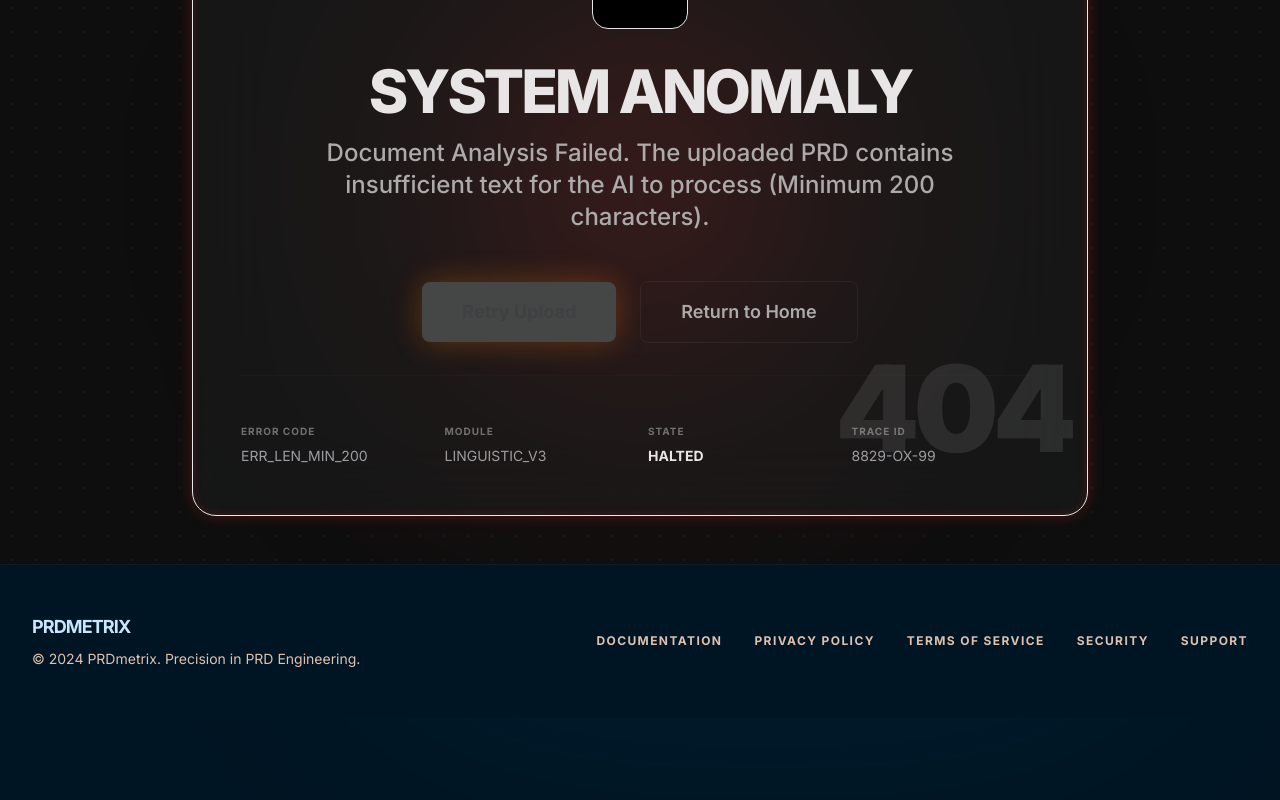
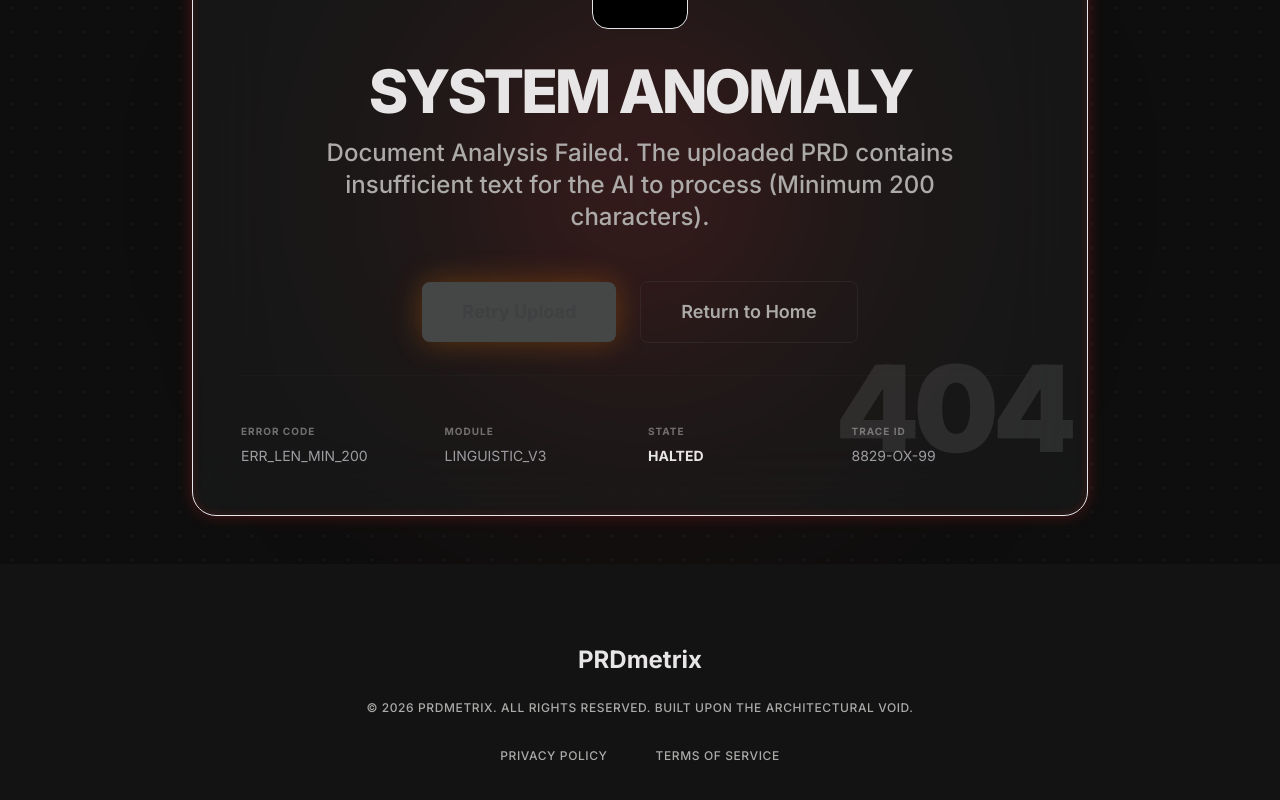
Before and after one commit to lowfatgeek/prd-evaluator, a Next.js app in the folder frontend/: page /error in a window 1280 px wide. Shown: the part 196-996 px from the top of the page. Before the commit the page ends 913 px from the top, so only its background shows below. Built offline with nearby package versions, Linux system fonts and the light colour scheme.

Commit message:
style: synchronize footer layout across all pages

```diff
--- a/frontend/src/app/error/page.tsx
+++ b/frontend/src/app/error/page.tsx
@@ -97,18 +97,21 @@ export default function ErrorPage() {
         </main>
 
         {/* Footer Component */}
-        <footer className="w-full border-t border-[#574335]/15 bg-[#001523] text-sm font-sans tracking-widest relative z-10">
-          <div className="flex flex-col md:flex-row justify-between items-center px-8 py-12 w-full max-w-screen-2xl mx-auto">
-            <div className="mb-8 md:mb-0">
-              <div className="text-lg font-bold text-[#cae6ff] mb-2 uppercase tracking-tighter">PRDmetrix</div>
-              <div className="text-[#dec1af] normal-case tracking-normal">© 2024 PRDmetrix. Precision in PRD Engineering.</div>
+        <footer className="bg-[#131313] border-none w-full py-20 px-12 mt-auto relative z-10">
+          <div className="flex flex-col items-center text-center w-full max-w-[1920px] mx-auto">
+            <div className="mb-6">
+              <div className="text-2xl font-bold text-[#e7e5e5]">
+                PRDmetrix
+              </div>
             </div>
-            <div className="flex flex-wrap justify-center gap-x-8 gap-y-4">
-              <a className="text-[#dec1af] hover:text-[#f77f00] transition-colors uppercase font-bold text-xs" href="#">Documentation</a>
-              <a className="text-[#dec1af] hover:text-[#f77f00] transition-colors uppercase font-bold text-xs" href="#">Privacy Policy</a>
-              <Link className="text-[#dec1af] hover:text-[#f77f00] transition-colors uppercase font-bold text-xs" href="/terms">Terms of Service</Link>
-              <a className="text-[#dec1af] hover:text-[#f77f00] transition-colors uppercase font-bold text-xs" href="#">Security</a>
-              <a className="text-[#dec1af] hover:text-[#f77f00] transition-colors uppercase font-bold text-xs" href="#">Support</a>
+
+            <p className="text-xs font-medium uppercase tracking-[0.05em] text-[#acabaa] mb-8">
+              © {new Date().getFullYear()} PRDmetrix. All rights reserved. Built upon the Architectural Void.
+            </p>
+
+            <div className="flex flex-wrap justify-center gap-8 md:gap-12">
+              <Link className="text-xs font-medium uppercase tracking-[0.05em] text-[#acabaa] hover:text-[#e7e5e5] transition-colors active:scale-[0.98]" href="/privacy">Privacy Policy</Link>
+              <Link className="text-xs font-medium uppercase tracking-[0.05em] text-[#acabaa] hover:text-[#e7e5e5] transition-colors active:scale-[0.98]" href="/terms">Terms of Service</Link>
             </div>
           </div>
         </footer>
--- a/frontend/src/app/privacy/page.tsx
+++ b/frontend/src/app/privacy/page.tsx
@@ -252,20 +252,20 @@ export default function PrivacyPage() {
       </main>
 
       <footer className="bg-[#131313] border-none w-full py-20 px-12 mt-auto">
-        <div className="flex flex-col md:flex-row justify-between items-center w-full max-w-[1920px] mx-auto">
-          <div className="mb-8 md:mb-0 text-center md:text-left">
-            <div className="text-lg font-bold text-[#e7e5e5] mb-4">
+        <div className="flex flex-col items-center text-center w-full max-w-[1920px] mx-auto">
+          <div className="mb-6">
+            <div className="text-2xl font-bold text-[#e7e5e5]">
               PRDmetrix
             </div>
-            <p className="text-xs font-medium uppercase tracking-[0.05em] text-[#acabaa]">
-              © {new Date().getFullYear()} PRDmetrix. All rights reserved. Built upon the Architectural Void.
-            </p>
           </div>
+
+          <p className="text-xs font-medium uppercase tracking-[0.05em] text-[#acabaa] mb-8">
+            © {new Date().getFullYear()} PRDmetrix. All rights reserved. Built upon the Architectural Void.
+          </p>
+
           <div className="flex flex-wrap justify-center gap-8 md:gap-12">
             <Link className="text-xs font-medium uppercase tracking-[0.05em] text-[#acabaa] hover:text-[#e7e5e5] transition-colors active:scale-[0.98]" href="/privacy">Privacy Policy</Link>
             <Link className="text-xs font-medium uppercase tracking-[0.05em] text-[#acabaa] hover:text-[#e7e5e5] transition-colors active:scale-[0.98]" href="/terms">Terms of Service</Link>
-            <a className="text-xs font-medium uppercase tracking-[0.05em] text-[#acabaa] hover:text-[#e7e5e5] transition-colors active:scale-[0.98]" href="#">Security</a>
-            <a className="text-xs font-medium uppercase tracking-[0.05em] text-[#acabaa] hover:text-[#e7e5e5] transition-colors active:scale-[0.98]" href="#">Contact</a>
           </div>
         </div>
       </footer>
--- a/frontend/src/app/result/[id]/page.tsx
+++ b/frontend/src/app/result/[id]/page.tsx
@@ -317,18 +317,21 @@ export default function ResultPage() {
       </main>
 
       {/* Footer */}
-      <footer className="bg-[#131313] border-none py-20 px-12 mt-auto">
-        <div className="flex flex-col md:flex-row justify-between items-center w-full max-w-[1920px] mx-auto">
-          <div className="text-lg font-bold text-[#e7e5e5] mb-8 md:mb-0">PRDmetrix</div>
-          <div className="flex gap-8 md:gap-12 text-xs font-medium uppercase tracking-[0.05em] mb-8 md:mb-0 flex-wrap justify-center">
-            <a className="text-[#acabaa] hover:text-[#e7e5e5] transition-colors" href="#">Privacy Policy</a>
-            <Link className="text-[#acabaa] hover:text-[#e7e5e5] transition-colors" href="/terms">Terms of Service</Link>
-            <a className="text-[#acabaa] hover:text-[#e7e5e5] transition-colors" href="#">Security</a>
-            <a className="text-[#acabaa] hover:text-[#e7e5e5] transition-colors" href="#">Contact</a>
+      <footer className="bg-[#131313] border-none w-full py-20 px-12 mt-auto">
+        <div className="flex flex-col items-center text-center w-full max-w-[1920px] mx-auto">
+          <div className="mb-6">
+            <div className="text-2xl font-bold text-[#e7e5e5]">
+              PRDmetrix
+            </div>
           </div>
-          <div className="text-[#acabaa] text-xs font-medium uppercase tracking-[0.05em] text-center md:text-right">
-            © 2024 PRDmetrix. All rights reserved. <br/>
-            <span className="opacity-40">Built upon the Architectural Void.</span>
+
+          <p className="text-xs font-medium uppercase tracking-[0.05em] text-[#acabaa] mb-8">
+            © {new Date().getFullYear()} PRDmetrix. All rights reserved. Built upon the Architectural Void.
+          </p>
+
+          <div className="flex flex-wrap justify-center gap-8 md:gap-12">
+            <Link className="text-xs font-medium uppercase tracking-[0.05em] text-[#acabaa] hover:text-[#e7e5e5] transition-colors active:scale-[0.98]" href="/privacy">Privacy Policy</Link>
+            <Link className="text-xs font-medium uppercase tracking-[0.05em] text-[#acabaa] hover:text-[#e7e5e5] transition-colors active:scale-[0.98]" href="/terms">Terms of Service</Link>
           </div>
         </div>
       </footer>
--- a/frontend/src/app/terms/page.tsx
+++ b/frontend/src/app/terms/page.tsx
@@ -247,20 +247,20 @@ export default function TermsPage() {
       </main>
 
       <footer className="bg-[#131313] border-none w-full py-20 px-12 mt-auto">
-        <div className="flex flex-col md:flex-row justify-between items-center w-full max-w-[1920px] mx-auto">
-          <div className="mb-8 md:mb-0 text-center md:text-left">
-            <div className="text-lg font-bold text-[#e7e5e5] mb-4">
+        <div className="flex flex-col items-center text-center w-full max-w-[1920px] mx-auto">
+          <div className="mb-6">
+            <div className="text-2xl font-bold text-[#e7e5e5]">
               PRDmetrix
             </div>
-            <p className="text-xs font-medium uppercase tracking-[0.05em] text-[#acabaa]">
-              © {new Date().getFullYear()} PRDmetrix. All rights reserved. Built upon the Architectural Void.
-            </p>
           </div>
+
+          <p className="text-xs font-medium uppercase tracking-[0.05em] text-[#acabaa] mb-8">
+            © {new Date().getFullYear()} PRDmetrix. All rights reserved. Built upon the Architectural Void.
+          </p>
+
           <div className="flex flex-wrap justify-center gap-8 md:gap-12">
             <Link className="text-xs font-medium uppercase tracking-[0.05em] text-[#acabaa] hover:text-[#e7e5e5] transition-colors active:scale-[0.98]" href="/privacy">Privacy Policy</Link>
             <Link className="text-xs font-medium uppercase tracking-[0.05em] text-[#acabaa] hover:text-[#e7e5e5] transition-colors active:scale-[0.98]" href="/terms">Terms of Service</Link>
-            <a className="text-xs font-medium uppercase tracking-[0.05em] text-[#acabaa] hover:text-[#e7e5e5] transition-colors active:scale-[0.98]" href="#">Security</a>
-            <a className="text-xs font-medium uppercase tracking-[0.05em] text-[#acabaa] hover:text-[#e7e5e5] transition-colors active:scale-[0.98]" href="#">Contact</a>
           </div>
         </div>
       </footer>
```
